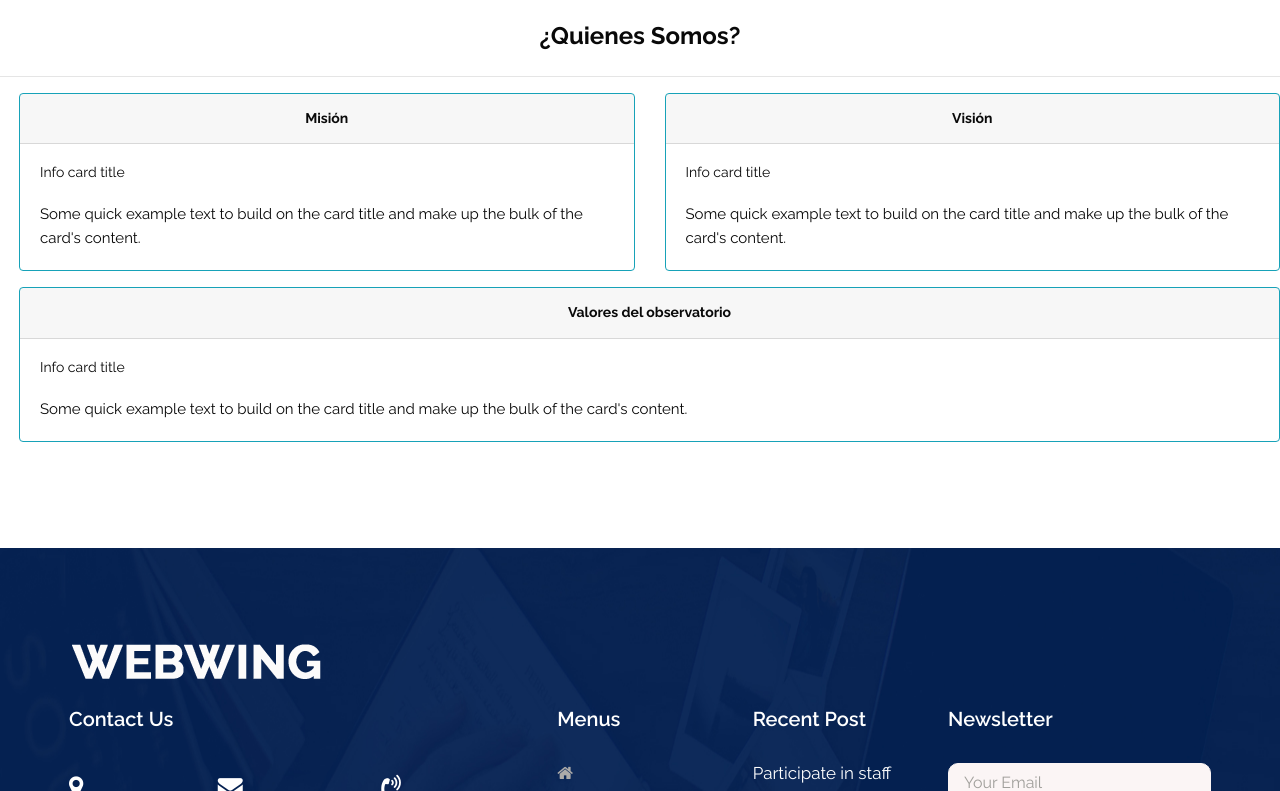
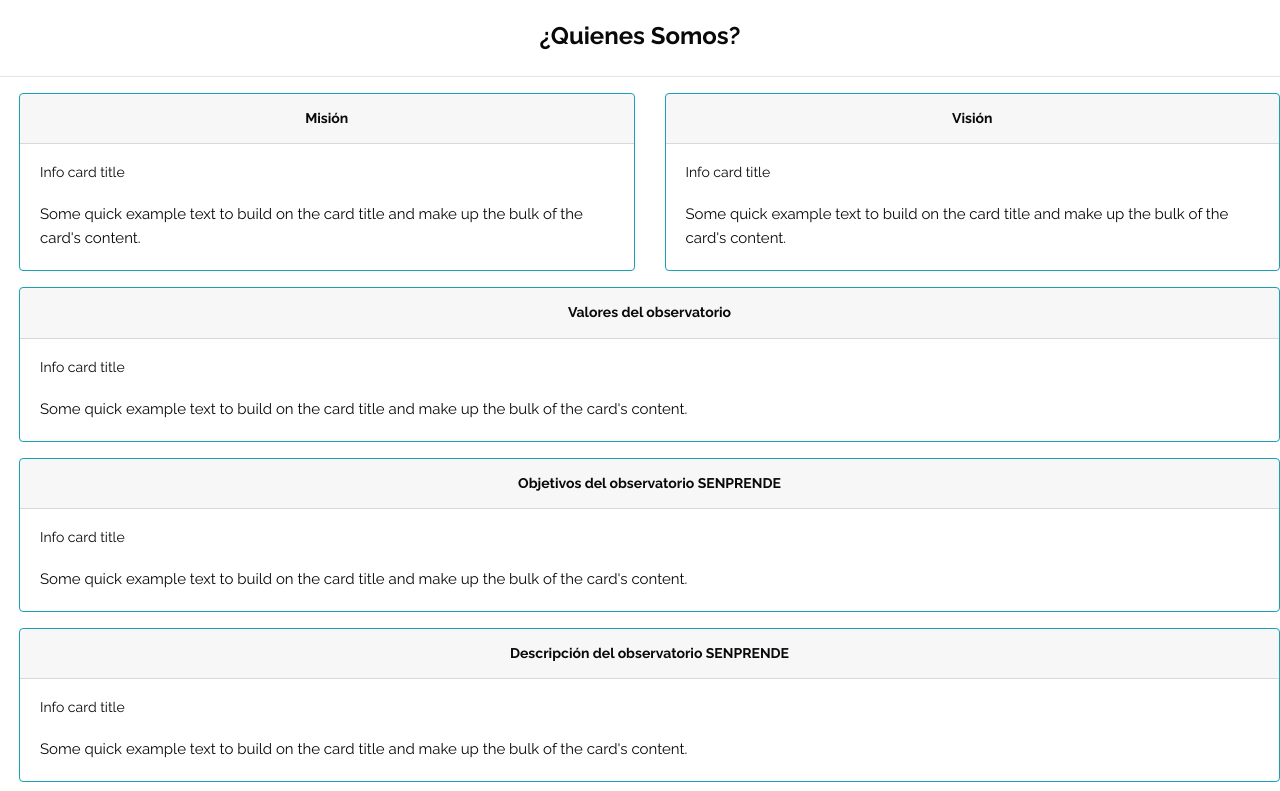
Before and after one commit to fredy-martinez/Observatorio-SENPRENDE, a plain HTML site: page quienesSomos.html in a window 1280 px wide. Shown: the part 161-952 px from the top of the page. Drawn offline with nearby package versions, Linux system fonts and the light colour scheme.

Commit message:
Quienes somos

```diff
--- a/quienesSomos.html
+++ b/quienesSomos.html
@@ -227,6 +227,27 @@
 
    </div>
 
+   <div class="card-deck ml-1" style="justify-content: center;">
+
+      <div class="card border-info mb-3" style="max-width: 98rem;">
+         <div class="card-header text-center" ><b> Objetivos del observatorio SENPRENDE</b></div>
+         <div class="card-body">
+           <h5 class="card-title">Info card title</h5>
+           <p class="card-text">Some quick example text to build on the card title and make up the bulk of the card's content.</p>
+         </div>
+      </div>
+   </div>
+
+   <div class="card-deck ml-1" style="justify-content: center;">
+
+      <div class="card border-info mb-3" style="max-width: 98rem;">
+         <div class="card-header text-center" ><b> Descripción del observatorio SENPRENDE</b></div>
+         <div class="card-body">
+           <h5 class="card-title">Info card title</h5>
+           <p class="card-text">Some quick example text to build on the card title and make up the bulk of the card's content.</p>
+         </div>
+      </div>
+   </div>
 
    <!--  footer -->
    <footer>
```
Also changed, not shown: herramientas.html (+1 -1 lines), index.html (+16 -14 lines), noticias.html (+1 -1 lines).
